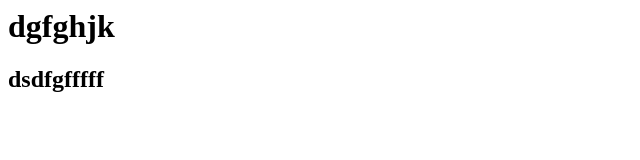
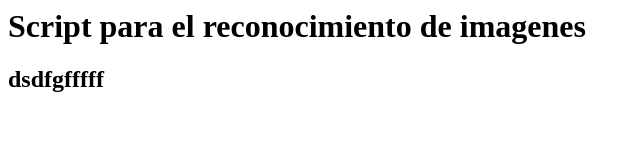
Before and after one commit to RuloAlpe/ReconocimientoImagenes, a plain HTML site: page index.html in a window 1280 px wide. Shown: the whole page, without its empty margins (0-640 px from the left). Drawn offline with Linux system fonts and the light colour scheme.

Commit message:
titulo en index

```diff
--- a/index.html
+++ b/index.html
@@ -1,2 +1,2 @@
-<h1>dgfghjk</h1>
+<h1>Script para el reconocimiento de imagenes</h1>
 <h2>dsdfgfffff</h2>
```
